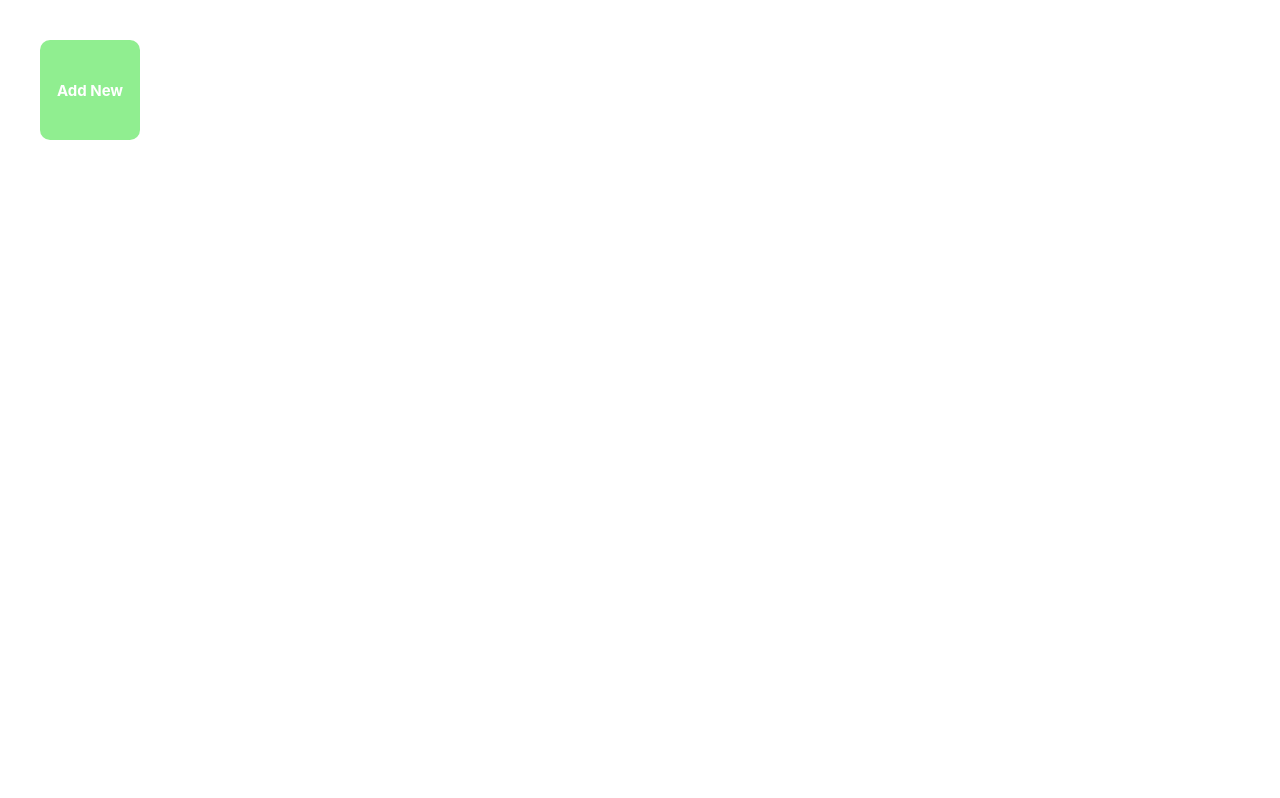
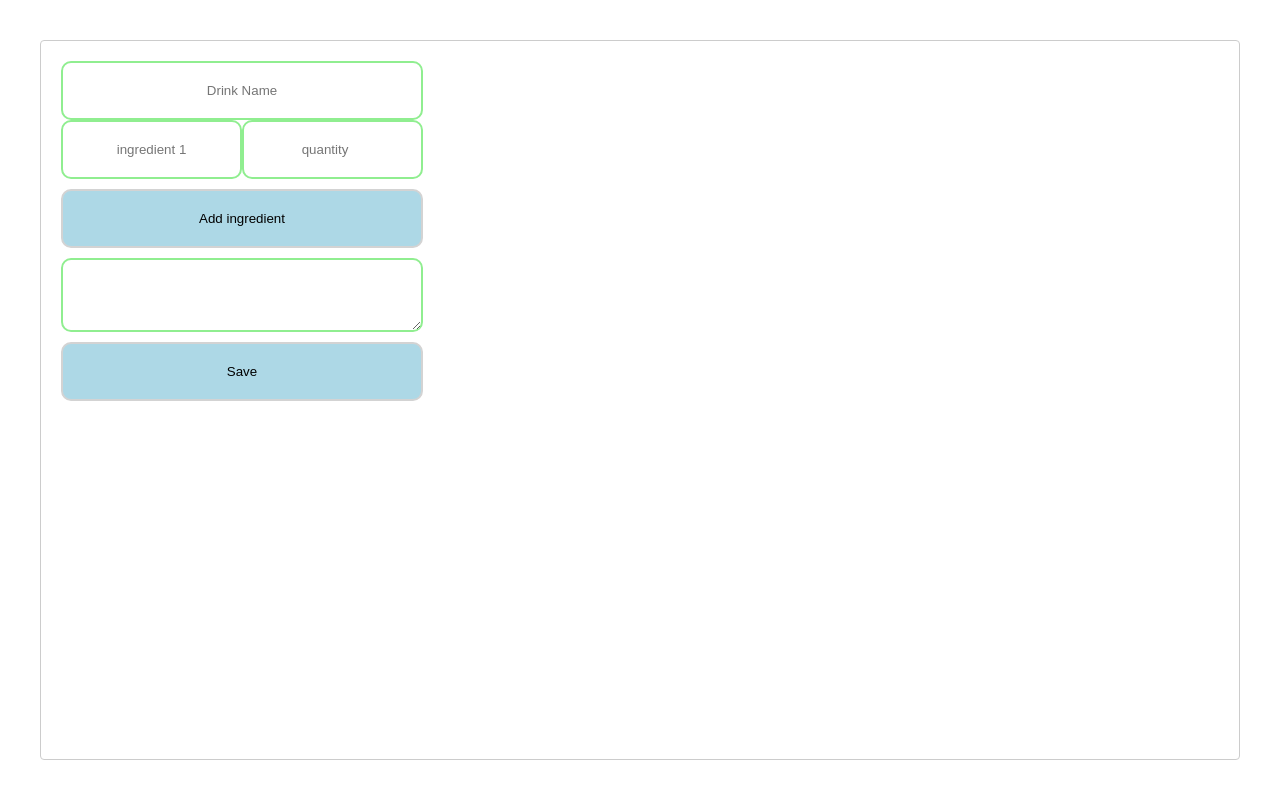
Before and after one commit to misiekmardosz/DrinksCalculator, a React (Create React App) app: page / in a window 1280 px wide. Both pictures are taken after a click on the element "Add New". Built offline with nearby package versions, Linux system fonts and the light colour scheme; data requests are answered from the project's data file.

Commit message:
calculator in progress

```diff
--- a/src/Recipe.js
+++ b/src/Recipe.js
@@ -13,7 +13,7 @@ const Recipe = () => {
     const [openedRecipe, setOpenedRecipe] = useState(null);
     const [name, setName] = useState("");
     const [process, setProcess] = useState("");
-    const [ingredients, setIngredients] = useState([new Ingredient("","")]);
+    const [ingredients, setIngredients] = useState([new Ingredient("",null)]);
     const [ingredientsValue, setIngredientsValue] = useState([]);
     const [newRecipeModalIsOpen, setNewRecipeModalIsOpen] = React.useState(false);
     const [recipeModalIsOpen, setRecipeModalIsOpen] = React.useState(false);
@@ -61,7 +61,7 @@ const Recipe = () => {
     };
     const handleClickIng = (e) => {
         e.preventDefault()
-        const ingredient = new Ingredient("", "");
+        const ingredient = new Ingredient("", null);
         setIngredients( prevState => [...prevState, ingredient]);
     }
     function openNewModal() {
@@ -90,6 +90,7 @@ const Recipe = () => {
         updatedIngredients[index].quantity= newQuantity;
         setIngredients(updatedIngredients);
     }
+
     // console.log(ingredients);
 
     if (loading) return <p>Trwa ładowanie...</p>;
@@ -110,7 +111,7 @@ const Recipe = () => {
                     onRequestClose={closeModal}
                     ariaHideApp={false}
                 >
-                    <RecipeDetails recipes={recipes} recipe={openedRecipe} open={recipeModalIsOpen} close={closeModal} deleteRecipe={deleteRecipe}/>
+                    <RecipeDetails recipe={openedRecipe} open={recipeModalIsOpen} close={closeModal} deleteRecipe={deleteRecipe}/>
                 </Modal>
                 <Modal
                     isOpen={newRecipeModalIsOpen}
@@ -134,8 +135,8 @@ const Recipe = () => {
                                     />
                                 </div>
                             ))}
+                            <button className={"button"} onClick={handleClickIng}>Add ingredient</button>
                             <textarea className={"new-recipe-title"} onChange={e => setProcess(e.target.value)}/>
-                            <button className={"button"} onClick={handleClickIng}>Add ingredient</button>
                             <button className={"button"} type={"submit"}>Save</button>
 
                         </form>
--- a/src/RecipeDetails.js
+++ b/src/RecipeDetails.js
@@ -1,11 +1,31 @@
 import React, {useState} from "react";
+import {Ingredient} from "./models/ingredient";
+
+const glassType = [{
+        name: "shot glass",
+        size: 40,
+    },
+    {
+        name: "long glass",
+        size: 310
+    }
+]
+
 
 
 const RecipeDetails = ({recipe, close, deleteRecipe}) => {
 
-    const [newQ, setNewQ] = useState(0)
-    const [sumQ, setSumQ] = useState(0)
-    // console.log(recipe.ingredients)
+    const [newQ, setNewQ] = useState(1)
+    const [glass, setGlass] = useState(glassType[0].name)
+    const sum = recipe.ingredients.reduce((total, amount) =>
+        total + parseInt(amount.quantity), 0);
+    const handleChange =(e) => {
+        setGlass(e.target.value);
+    }
+    const volume = glass.match(/\d/g);
+    console.log(volume)
+
+    console.log(sum)
     const handleDelete =()=>{
         deleteRecipe(recipe.id)
         close()
@@ -13,19 +33,29 @@ const RecipeDetails = ({recipe, close, deleteRecipe}) => {
     // const updateSum = (newQuantity) =>{
     //     newQuantity.map
     // }
-    const updateIngValue = (index, newQuantity) =>{
-        setNewQ((prevState) => newQuantity);
-        recipe.ingredients[index].value = newQuantity
+    const drinksQuantity = (newQuantity) =>{
+        const drinksQuantity = [newQuantity];
+        setNewQ(drinksQuantity);
     }
+    console.log(newQ)
+    // console.log(newQ)
 
     return(
         <>
-            <h2>{recipe.name}</h2>
-            <form key={recipe.id} className={"form"}>
+            <h2> Prepare Your {recipe.name}!</h2>
+            <h3>How Many Drinks You want to do?</h3>
+
+            <form key={recipe.id} className={"form"} onSubmit={close}>
+                <input type="number" placeholder='set Value'onChange={e => drinksQuantity(e.target.value)}/>
+                <h3>What type of Glass You Have?</h3>
+                <select value={glass} onChange={handleChange}>
+                    {glassType.map((glass,index) => (
+                        <option>{glass.name} {glass.size}.ml</option>
+                    ))}
+                </select>
+                <h4>You Need</h4>
                 {recipe.ingredients.map((ingredient,index) => (
-                    <input placeholder={ingredient.name}
-                           value={ingredient.value}
-                           onChange={e => updateIngValue(index,e.target.value)} />
+                    <h5>{ingredient.name} {ingredient.quantity*newQ/sum}</h5>
                 ))}
                 <button key={recipe.id} onClick={handleDelete}>Delete Recipe</button>
             </form>
--- a/src/database/db.json
+++ b/src/database/db.json
@@ -1,3 +1,38 @@
 {
-  "recipes": []
+  "recipes": [
+    {
+      "id": 1,
+      "name": "Gin&Tonic",
+      "ingredients": [
+        {
+          "name": "Gin ",
+          "quantity": "40"
+        },
+        {
+          "name": "Tonic",
+          "quantity": "100"
+        }
+      ],
+      "process": "pour things to the glass"
+    },
+    {
+      "id": 2,
+      "name": "TEQUILA SUNRISE",
+      "ingredients": [
+        {
+          "name": "Teq",
+          "quantity": "100"
+        },
+        {
+          "name": "juice",
+          "quantity": "400"
+        },
+        {
+          "name": "ice",
+          "quantity": "2"
+        }
+      ],
+      "process": ""
+    }
+  ]
 }
```
